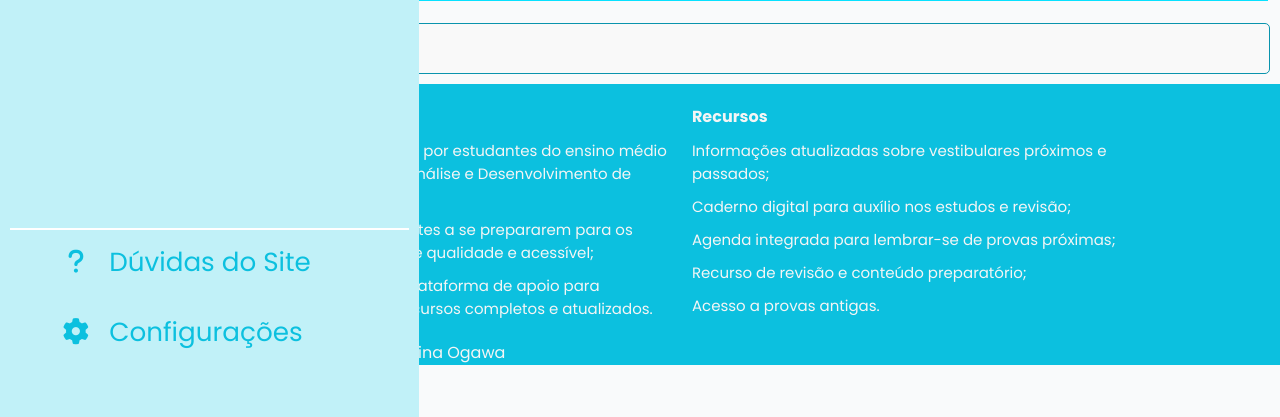
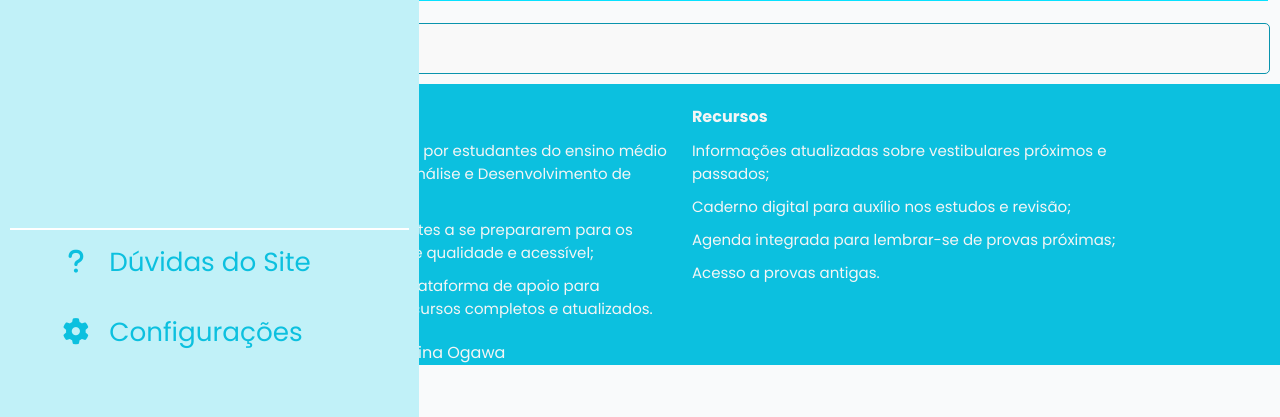
Before and after one commit to Edu2566/ProjetoV, a Flask app: page /calendar in a window 1280 px wide. Shown: the part 631-1048 px from the top of the page. Run offline with Flask 3, Linux system fonts and the light colour scheme.

```diff
--- a/templates/sideheader.html
+++ b/templates/sideheader.html
@@ -114,7 +114,6 @@
                 <p>Informações atualizadas sobre vestibulares próximos e passados;</p>
                 <p>Caderno digital para auxílio nos estudos e revisão;</p>
                 <p>Agenda integrada para lembrar-se de provas próximas;</p>
-                <p>Recurso de revisão e conteúdo preparatório;</p>
                 <p>Acesso a provas antigas.</p>
             </div>
             <br>
```
